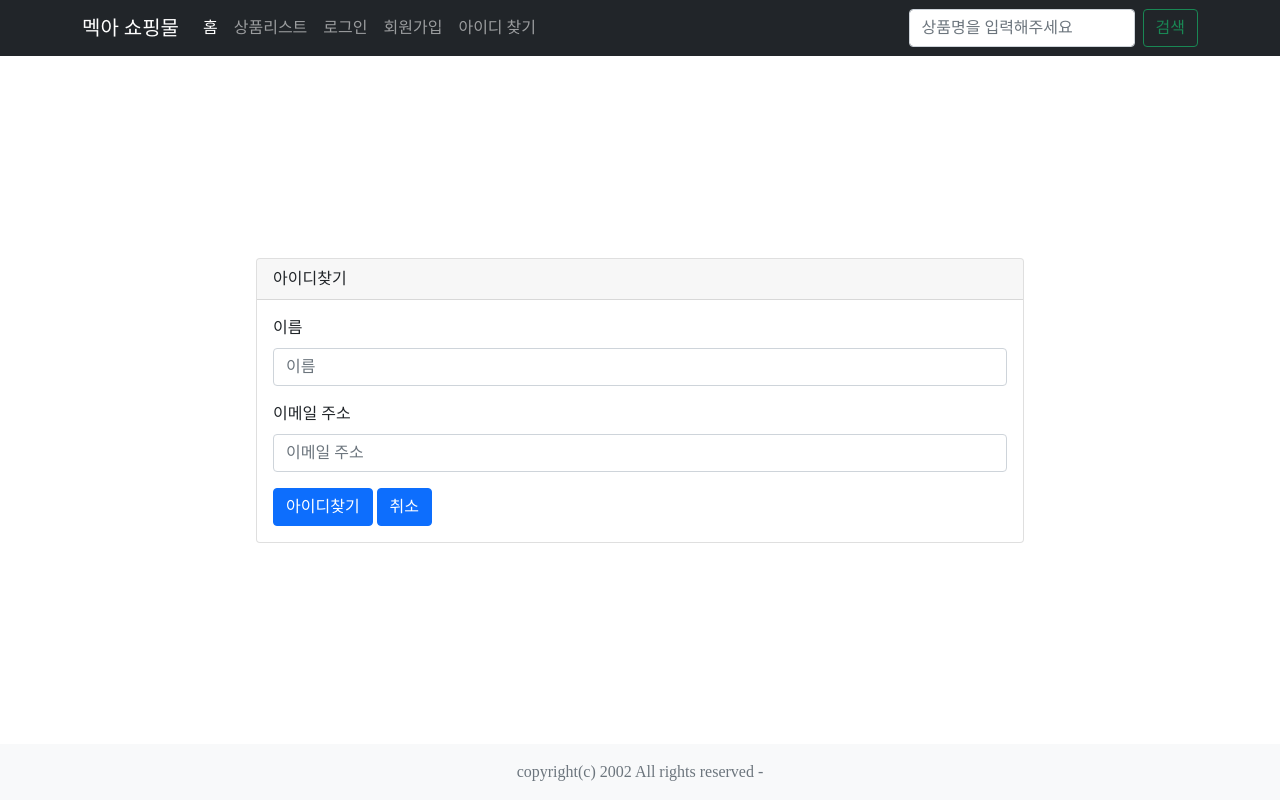
After one commit to solsolsol11/market_project, a Django app: page /accounts/find_username/ in a window 1280 px wide. The commit adds this page. Run offline with Django 3.2, Linux system fonts and the light colour scheme; some libraries are stand-ins or nearby versions; some web fonts are replaced.

Commit message:
아이디 찾기

```diff
--- a/accounts/forms.py
+++ b/accounts/forms.py
@@ -1,7 +1,16 @@
 from django.contrib.auth.forms import UserCreationForm
-from django.forms import forms
+from django import forms
 
-from accounts.models import User
+from .models import User
+
+class FindUsernameForm(forms.ModelForm):
+    def __init__(self, *args, **kwargs):
+        super().__init__(*args, **kwargs)
+        self.fields['email'].required = True
+        self.fields['first_name'].required = True
+    class Meta:
+        model = User
+        fields = ['first_name', 'email']
 
 
 class SignupForm(UserCreationForm):
--- /dev/null
+++ b/accounts/templates/accounts/find_username.html
@@ -0,0 +1,23 @@
+{% extends "layout.html" %}
+{% load django_bootstrap5 %}
+
+
+{% block content %}
+
+<section class="section-signup t-flex-1 t-flex t-items-center t-justify-center">
+    <div class="card t-w-full t-max-w-screen-md mx-4">
+        <div class="card-header">아이디찾기</div>
+        <div class="card-body">
+            <form method="POST">
+                {% csrf_token %}
+                {% bootstrap_form form %}
+                {% bootstrap_button button_type="submit" content="아이디찾기" %}
+                {% bootstrap_button button_type="reset" content="취소" %}
+            </form>
+        </div>
+    </div>
+</section>
+
+
+
+{% endblock %}
--- a/accounts/urls.py
+++ b/accounts/urls.py
@@ -5,7 +5,9 @@ from accounts import views
 app_name = 'accounts'
 
 urlpatterns = [
-    path('signup/', views.signup, name ='signup'),
+    path('signup/', views.MyLoginView, name ='signup'),
     path('signout/', views.signout, name ='signout'),
     path('signin/', views.signin, name ='signin'),
+    path('find_username/', views.find_username, name='find_username'),
+
 ]
--- a/accounts/views.py
+++ b/accounts/views.py
@@ -1,25 +1,48 @@
 from django.contrib import messages
 from django.contrib.auth import login as auth_login
 from django.contrib.auth.views import logout_then_login, LoginView
+from django.contrib.messages.views import SuccessMessageMixin
+from django.db.models import QuerySet
+from django.forms import ModelForm
 from django.http import HttpRequest
 from django.shortcuts import render, redirect
+from django.urls import reverse
+from lazy_string import LazyString
+
 from .decorators import logout_required
 # Create your views here.
-from .forms import SignupForm
+from .forms import SignupForm, FindUsernameForm
+from .models import User
+
+class MyLoginView(SuccessMessageMixin, LoginView):
+    template_name = 'accounts/signin.html'
+    next_page = "/"
+
+    def setup(self, request, *args, **kwargs):
+        super().setup(request, *args, **kwargs)
+        self.success_message = LazyString(
+            lambda: f'{self.request.user.last_name}{self.request.user.first_name}님 환영합니다.')
+
+
+    def get_initial(self):
+        initial = self.initial.copy()
+        initial['username'] = self.request.GET.get('username', None)
+
+        return initial
 
 
 @logout_required
-def signin(request:HttpRequest):
-    return LoginView.as_view(template_name="accounts/signin.html")(request)
+def signin(request: HttpRequest):
+    return MyLoginView.as_view()(request)
 
 
-
-def signout(request:HttpRequest):
+def signout(request: HttpRequest):
     messages.success(request, "로그아웃 되었습니다.")
     return logout_then_login(request)
 
+
 @logout_required
-def signup(request:HttpRequest):
+def signup(request: HttpRequest):
     if request.method == 'POST':
         form = SignupForm(request.POST)
         if form.is_valid():
@@ -34,3 +57,26 @@ def signup(request:HttpRequest):
     return render(request, 'accounts/signup.html', {
         'form': form,
     })
+
+
+def find_username(request: HttpRequest):
+    if request.method == 'POST':
+        form = FindUsernameForm(request.POST)
+        if form.is_valid():
+            email = form.cleaned_data['email']
+            first_name = form.cleaned_data['first_name']
+
+            qs:QuerySet = User.objects.filter(email=email, first_name=first_name)
+
+            if not qs.exists():
+                messages.warning(request, "일치하는 회원이 존재하지 않습니다.")
+            else:
+                user:User = qs.first()
+                messages.success(request, f'해당회원의 username은 {user.username} 입니다.')
+                return redirect(reverse("accounts:signin") + '?username=' + user.username)
+    else:
+        form = FindUsernameForm()
+
+    return render(request, 'accounts/find_username.html', {
+        'form': form,
+    })
--- a/base/templates/layout.html
+++ b/base/templates/layout.html
@@ -43,7 +43,7 @@
                         <a class="nav-link active" aria-current="page" href="{% url 'main' %}">홈</a>
                     </li>
                     <li class="nav-item">
-                        <a class="nav-link" href="{% url 'products:list' %}">상품리스트</a>
+                        <a class="nav-link t-whitespace-nowrap" href="{% url 'products:list' %}">상품리스트</a>
                     </li>
                     {% if user.is_authenticated %}
                      <li class="nav-item">
@@ -51,11 +51,14 @@
                     </li>
 
                     {% else %}
-                     <li class="nav-item">
+                     <li class="nav-item t-whitespace-nowrap">
                         <a class="nav-link" href="{% url 'accounts:signin' %}?next={{request.path}}">로그인</a>
                     </li>
-                    <li class="nav-item">
+                    <li class="nav-item t-whitespace-nowrap">
                         <a class="nav-link" href="{% url 'accounts:signup' %}">회원가입</a>
+                    </li>
+                    <li class="nav-item t-whitespace-nowrap">
+                        <a class="nav-link" href="{% url 'accounts:find_username' %}">아이디 찾기</a>
                     </li>
                     {% endif %}
                 </ul>
--- a/base/urls.py
+++ b/base/urls.py
@@ -29,6 +29,7 @@ urlpatterns = [
     path('qna/', include('qna.urls')),
     path('admin/', admin.site.urls),
 
+
 ]
 
 if settings.DEBUG:
--- a/requirements/common.txt
+++ b/requirements/common.txt
@@ -4,3 +4,4 @@ git+https://github.com/jhs512/django-pydenticon
 easy-thumbnails
 mysqlclient
 django_bootstrap5
+lazy-string
```
